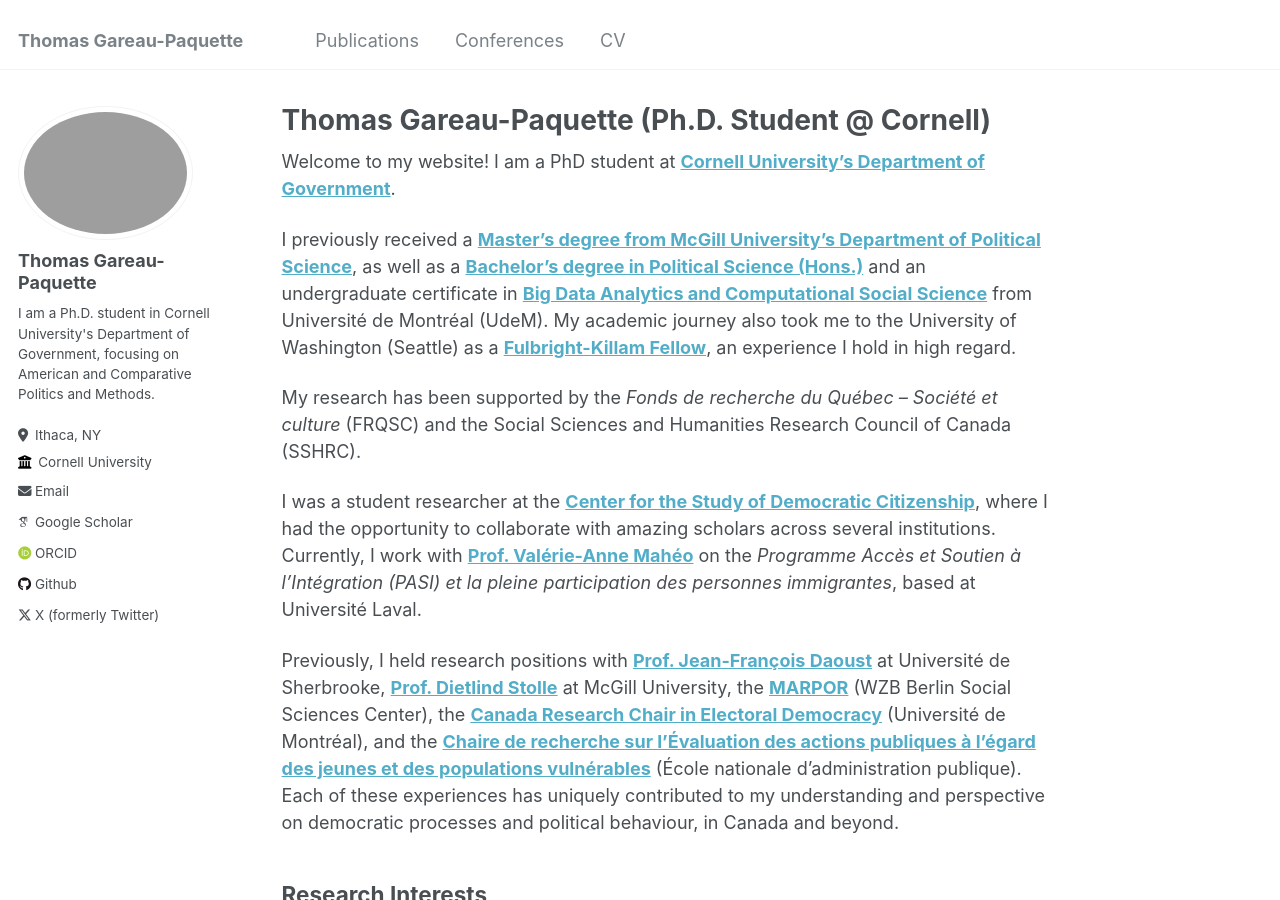
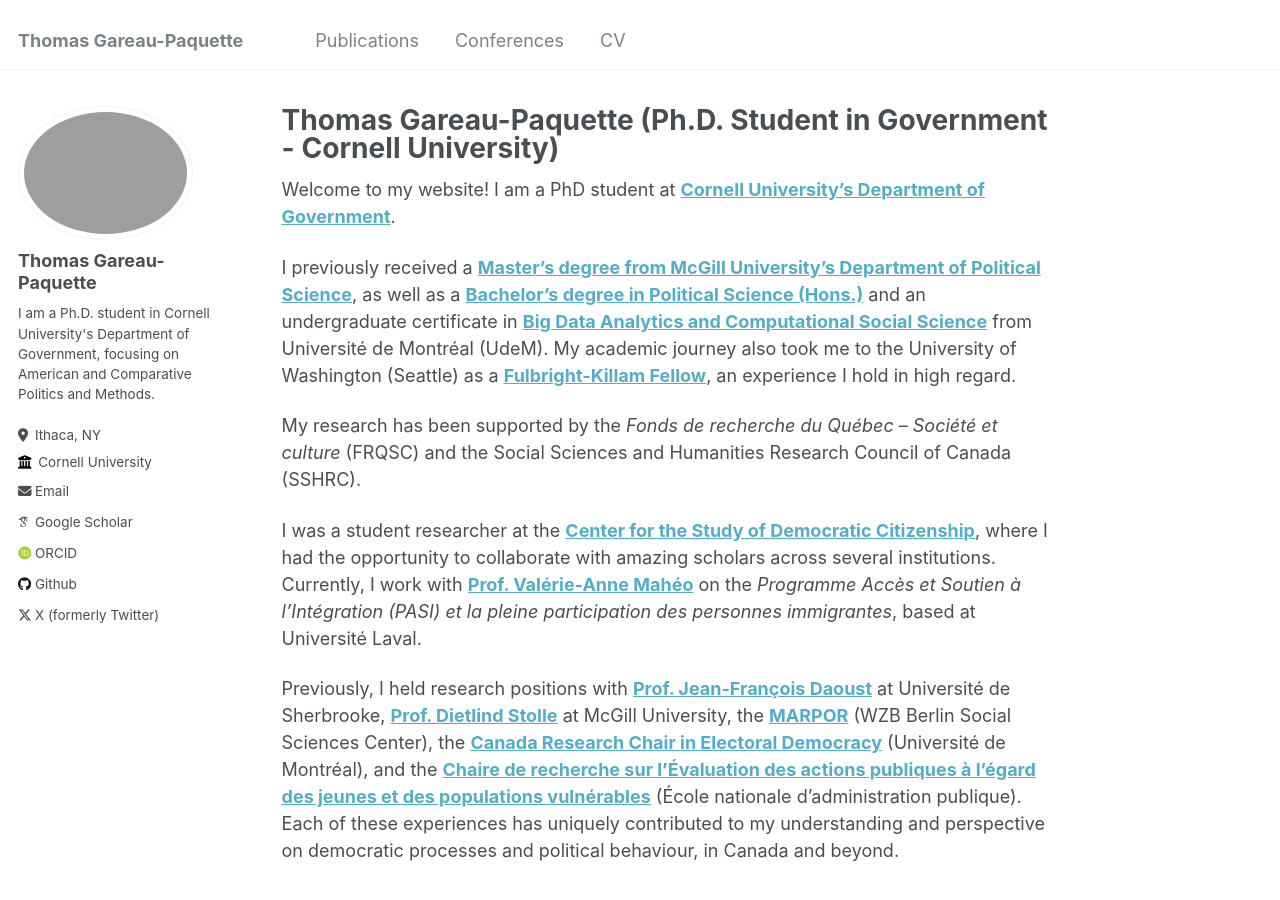
Before and after one commit to ThomasGareau/thomasgareau, a Jekyll site: the page built from _pages/about.md, in a window 1280 px wide and 900 px high. Built offline with Jekyll 4.4.1, drawn with Linux system fonts in a browser that asks for light colours; some web fonts are replaced.

Commit message:
change title

```diff
--- a/_pages/about.md
+++ b/_pages/about.md
@@ -1,6 +1,6 @@
 ---
 permalink: /
-title: "Thomas Gareau-Paquette (Ph.D. Student @ Cornell)"
+title: "Thomas Gareau-Paquette (Ph.D. Student in Government - Cornell University)"
 author_profile: true
 redirect_from:
   - /about/
```
